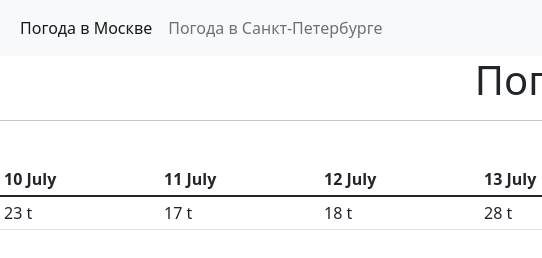
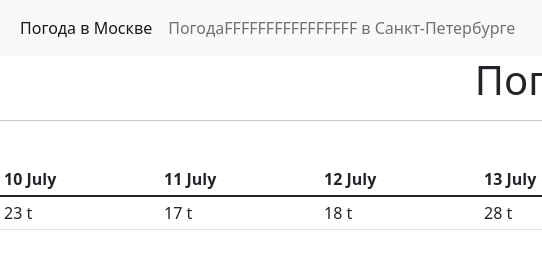
Before and after one commit to GrishaPimenov/homework, a plain HTML site: page index.html in a window 1280 px wide. Shown: the full height of the page, 0-542 px from the left. Drawn offline with nearby package versions, Linux system fonts and the light colour scheme.

Commit message:
Эти изменения с ошибкой

```diff
--- a/index.html
+++ b/index.html
@@ -23,7 +23,7 @@
                 <a class="nav-link active" aria-current="page" href="index.html">Погода в Москве</a>
               </li>
               <li class="nav-item">
-                <a class="nav-link" href="index_spb.html">Погода в Санкт-Петербурге</a>
+                <a class="nav-link" href="index_spb.html">ПогодаFFFFFFFFFFFFFFFF в Санкт-Петербурге</a>
               </li>
           </div>
         </div>
```
